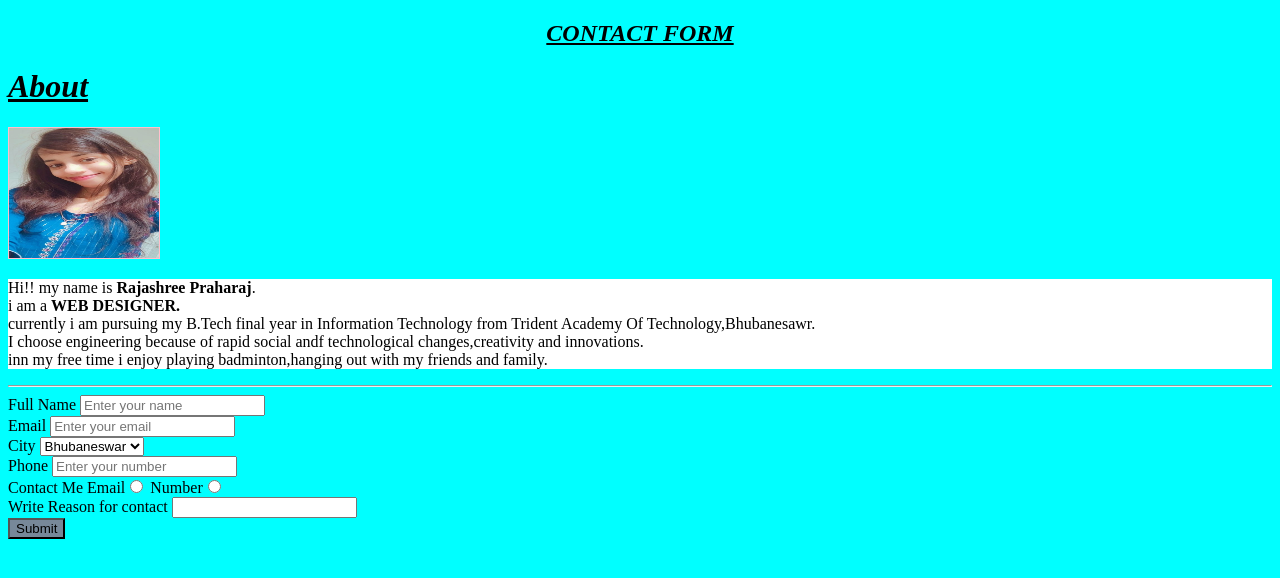
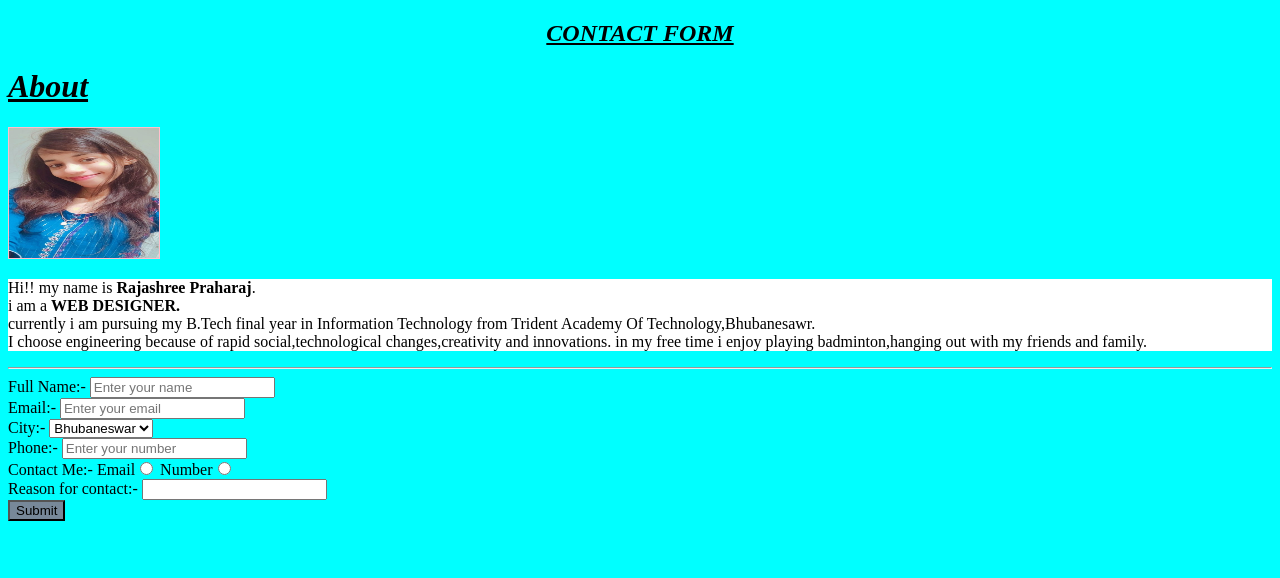
Before and after one commit to RajashreePraharaj/Contact-form, a plain HTML site: page index.html in a window 1280 px wide. Drawn offline with Linux system fonts and the light colour scheme.

Commit message:
updated11

```diff
--- a/index.html
+++ b/index.html
@@ -12,19 +12,19 @@
         i am a <strong> WEB DESIGNER.</strong><br>
         currently i am pursuing my B.Tech final year in Information Technology from
         Trident Academy Of Technology,Bhubanesawr.<br>
-        I choose engineering because of rapid social andf technological changes,creativity and innovations.<br>
-        inn my free time i enjoy playing badminton,hanging out with my friends and family.</p>
+        I choose engineering because of rapid social,technological changes,creativity and innovations.
+        in my free time i enjoy playing badminton,hanging out with my friends and family.</p>
 
       <hr>
         <form>
-            <label>Full Name</label>
+            <label>Full Name:-</label>
             <input type="text" placeholder="Enter your name">
             <br>
-            <label>Email</label>
+            <label>Email:-</label>
             <input type= "text" placeholder="Enter your email">
             <br>
 
-            <label>City</label>
+            <label>City:-</label>
             <select area-placeholder=" ">
                 <option>Bhubaneswar</option>
                 <option>Delhi</option>
@@ -38,23 +38,24 @@
             </select>
             <br>
 
-            <label>Phone</label>
+
+
+            <label>Phone:-</label>
             <input type= "text" placeholder="Enter your number">
             <br>
 
-            <label>Contact Me</label>
+            <label>Contact Me:-</label>
             Email<input type= "radio" name="Contact Me">
             Number<input type= "radio" name="Contact Me">
             <br>
 
-            <label>Write Reason for contact</label>
+            <label>Reason for contact:-</label>
             <input type= "text" placeholder=" ">
             <br>
 
 
             <input style="background-color:lightslategray;" type= "Submit" Value="Submit"/>
 
-
         </form>
     </body>
 </html>
```
